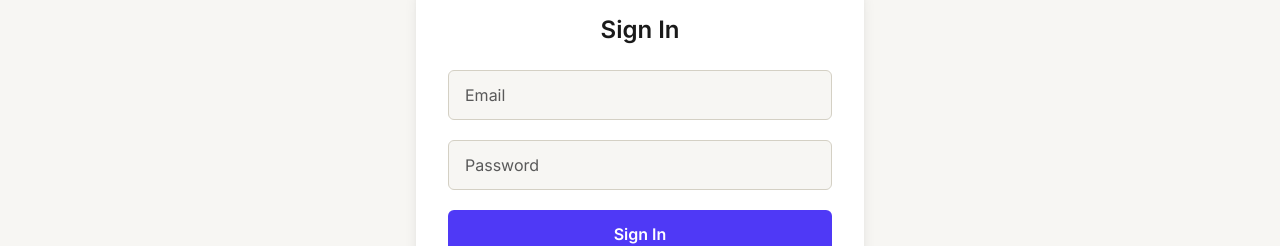
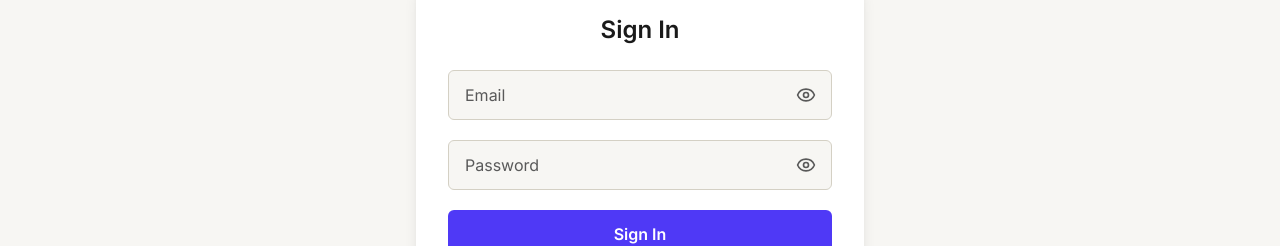
Before and after one commit to chombadennis/portfolio, a Next.js app: page /auth in a window 1280 px wide. Shown: the part 146-392 px from the top of the page. Built offline with nearby package versions, Linux system fonts and the light colour scheme; no server answers.

Commit message:
feat: Implement custom auth route, UI enhancements, and dynamic font rendering

```diff
--- a/app/auth/AuthForm.tsx
+++ b/app/auth/AuthForm.tsx
@@ -13,7 +13,7 @@
 import { useState } from "react";
 import type { FormEvent, ChangeEvent } from "react";
 import { useRouter } from "next/navigation";
-import { Home } from "lucide-react";
+import { Home, Eye, EyeOff } from "lucide-react";
 import { signInWithEmailAndPassword } from "firebase/auth";
 import type { AuthError } from "firebase/auth";
 import { auth } from "@/lib/firebase";
@@ -23,6 +23,8 @@ import { Loader2 } from "lucide-react";
 const Auth = () => {
   const [email, setEmail] = useState("");
   const [password, setPassword] = useState("");
+  const [showEmail, setShowEmail] = useState(false);
+  const [showPassword, setShowPassword] = useState(false);
   const [loading, setLoading] = useState(false);
   const [errorMessage, setErrorMessage] = useState<string | null>(null);
   const [loginAttempts, setLoginAttempts] = useState(0);
@@ -91,24 +93,45 @@ const Auth = () => {
       </h2>
 
       <form onSubmit={handleSignIn} className="space-y-5">
+        <div className="relative">
           <input
-          type="email"
+            type={showEmail ? 'text' : 'password'}
             autoComplete="username"
             placeholder="Email"
             value={email}
             onChange={(e: ChangeEvent<HTMLInputElement>) => setEmail(e.target.value)}
             required
-          className="w-full px-4 py-3 rounded-md border border-border bg-background text-foreground placeholder-muted-foreground focus:outline-none focus:ring-2 focus:ring-primary focus:border-primary"
+            className="w-full pl-4 pr-12 py-3 rounded-md border border-border bg-background text-foreground placeholder-muted-foreground focus:outline-none focus:ring-2 focus:ring-primary focus:border-primary"
           />
+          <button
+            type="button"
+            onClick={() => setShowEmail(!showEmail)}
+            className="absolute inset-y-0 right-0 flex items-center px-4 text-muted-foreground hover:text-foreground"
+            aria-label={showEmail ? "Hide email" : "Show email"}
+          >
+            {showEmail ? <EyeOff className="h-5 w-5" /> : <Eye className="h-5 w-5" />}
+          </button>
+        </div>
+
+        <div className="relative">
           <input
-          type="password"
+            type={showPassword ? 'text' : 'password'}
             autoComplete="current-password"
             placeholder="Password"
             value={password}
             onChange={(e: ChangeEvent<HTMLInputElement>) => setPassword(e.target.value)}
             required
-          className="w-full px-4 py-3 rounded-md border border-border bg-background text-foreground placeholder-muted-foreground focus:outline-none focus:ring-2 focus:ring-primary focus:border-primary"
+            className="w-full pl-4 pr-12 py-3 rounded-md border border-border bg-background text-foreground placeholder-muted-foreground focus:outline-none focus:ring-2 focus:ring-primary focus:border-primary"
           />
+          <button
+            type="button"
+            onClick={() => setShowPassword(!showPassword)}
+            className="absolute inset-y-0 right-0 flex items-center px-4 text-muted-foreground hover:text-foreground"
+            aria-label={showPassword ? "Hide password" : "Show password"}
+          >
+            {showPassword ? <EyeOff className="h-5 w-5" /> : <Eye className="h-5 w-5" />}
+          </button>
+        </div>
 
         <button
           type="submit"
--- a/app/blog/[slug]/client.tsx
+++ b/app/blog/[slug]/client.tsx
@@ -77,6 +77,7 @@ export default function BlogPostClient({ post }: BlogPostClientProps) {
 
             <div
               className="prose prose-lg dark:prose-invert max-w-none space-y-6"
+              style={{ fontFamily: post.content_font || 'inherit' }}
               dangerouslySetInnerHTML={{ __html: sanitizedContent }}
             />
         </div>
--- a/components/admin/BlogAdmin.tsx
+++ b/components/admin/BlogAdmin.tsx
@@ -103,7 +103,7 @@ export default function BlogAdmin() {
 
   useEffect(() => {
     if (!authLoading && !isAdmin) {
-      router.push("/auth");
+      router.push("/nesh");
     }
   }, [isAdmin, authLoading, router]);
 
@@ -173,9 +173,10 @@ export default function BlogAdmin() {
       return;
     }
     setIsSaving(true);
+    const isUpdating = !!editingPost;
     try {
-      const res = await authFetch(editingPost ? `/api/posts/${editingPost.id}` : "/api/posts", {
-        method: editingPost ? "PUT" : "POST",
+      const res = await authFetch(isUpdating ? `/api/posts/${editingPost.id}` : "/api/posts", {
+        method: isUpdating ? "PUT" : "POST",
         headers: { "Content-Type": "application/json" },
         body: JSON.stringify(formData),
       });
@@ -187,16 +188,22 @@ export default function BlogAdmin() {
 
       const updatedPost = normalizePostData(await res.json());
 
-      if (editingPost) {
+      if (isUpdating) {
           setPosts(prev => prev.map(p => (p.id === editingPost.id ? updatedPost : p)));
+          toast({ title: "Post Updated", description: `The post "${updatedPost.title}" has been successfully updated.` });
       } else {
           setPosts(prev => [updatedPost, ...prev]);
+          toast({ title: "Post Created", description: `The post "${updatedPost.title}" has been successfully created.` });
       }
       handleSelectPost(updatedPost);
-      toast({ title: `Post ${editingPost ? 'Updated' : 'Created'}` });
+
     } catch (e) {
       console.error("Failed to save post:", e);
-      toast({ title: "Save Failed", description: e instanceof Error ? e.message : "Could not save the post.", variant: "destructive" });
+      toast({
+        title: isUpdating ? "Update Failed" : "Creation Failed",
+        description: e instanceof Error ? e.message : "Could not save the post.",
+        variant: "destructive"
+      });
     } finally {
       setIsSaving(false);
     }
@@ -205,7 +212,7 @@ export default function BlogAdmin() {
   const confirmDelete = async () => {
     if (!postToDelete) return;
 
-    const { id, featured_image_url } = postToDelete;
+    const { id, featured_image_url, title } = postToDelete;
 
     try {
       const res = await authFetch(`/api/posts/${id}`, { method: "DELETE" });
@@ -229,7 +236,7 @@ export default function BlogAdmin() {
       if (editingPost?.id === id) {
         resetForm();
       }
-      toast({ title: "Post Deleted", description: "The blog post and its assets have been removed." });
+      toast({ title: "Post Deleted", description: `The post "${title}" and its assets have been removed.` });
     } catch (error) {
       console.error("Delete operation failed:", error);
       toast({ title: "Delete Failed", description: error instanceof Error ? error.message : "Could not delete the post.", variant: "destructive" });
@@ -395,7 +402,7 @@ export default function BlogAdmin() {
                     <CardContent className="grid grid-cols-1 md:grid-cols-2 lg:grid-cols-3 gap-6">
                         <div className="space-y-2">
                             <Label>Featured Image</Label>
-                            <div className="flex items-center gap-.tsx-4">
+                            <div className="flex items-center gap-2">
                                 <Input id="image-upload" type="file" accept="image/*" onChange={(e) => e.target.files?.[0] && handleImageUpload(e.target.files[0])} className="hidden" />
                                 <Button variant="outline" asChild><Label htmlFor="image-upload" className="cursor-pointer w-full"><ImageIcon className="h-4 w-4 mr-2" /> Upload</Label></Button>
                                 {formData.featured_image_url && <Image src={formData.featured_image_url} alt="Preview" width={48} height={48} className="w-12 h-12 object-cover rounded-lg border" unoptimized/>}
--- a/next.config.mjs
+++ b/next.config.mjs
@@ -18,6 +18,15 @@ const nextConfig = {
       "@react-email/render"
     ],
   },
+
+  async rewrites() {
+    return [
+      {
+        source: '/nesh',
+        destination: '/auth',
+      },
+    ]
+  },
 };
 
 export default nextConfig;
```
Lines whose indentation alone changed are shown as unchanged.
